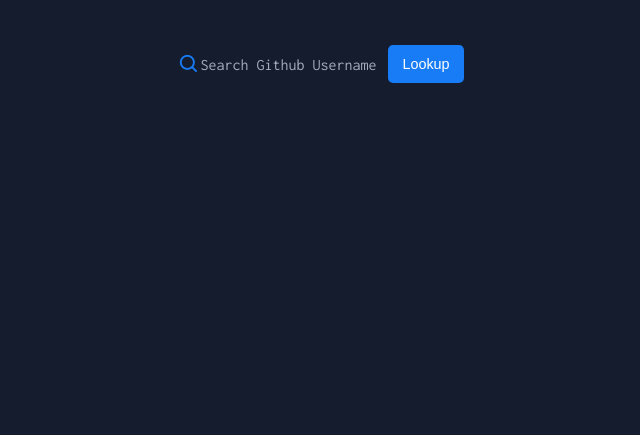
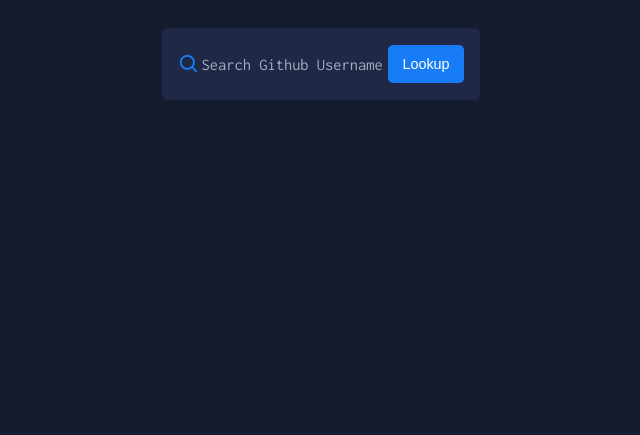
Before and after one commit to slyde619/DevLookUp, a plain HTML site: page index.html in a window 1280 px wide. Shown: the part 365-800 px from the top of the page, without its empty margins (319-959 px from the left). Drawn offline with nearby package versions, Linux system fonts and the light colour scheme.

Commit message:
added background to search container

```diff
--- a/style.css
+++ b/style.css
@@ -95,11 +95,13 @@
   display: flex;
   align-items: center;
   justify-content: space-around;
+  background-color: var(--primary-color__accent);
 }
 
 .bx-search {
   color: var(--secondary-color);
   font-size: 1.4rem;
+  margin-right: .052em;
 }
 
 #searchInput {
@@ -109,12 +111,13 @@
   color: var(--white);
   font-size: 1.1rem;
   width: 70%;
+  padding: .56em 0;
 }
 
 #searchInput::placeholder {
   color: var(--offwhite);
   text-transform: capitalize;
-  font-size: 1rem;
+  font-size: 1.03rem;
   font-family: var(--ff-primary);
 }
 
```
